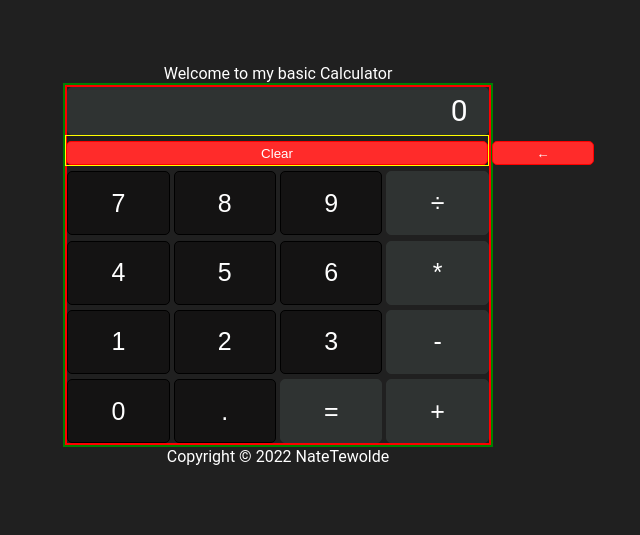
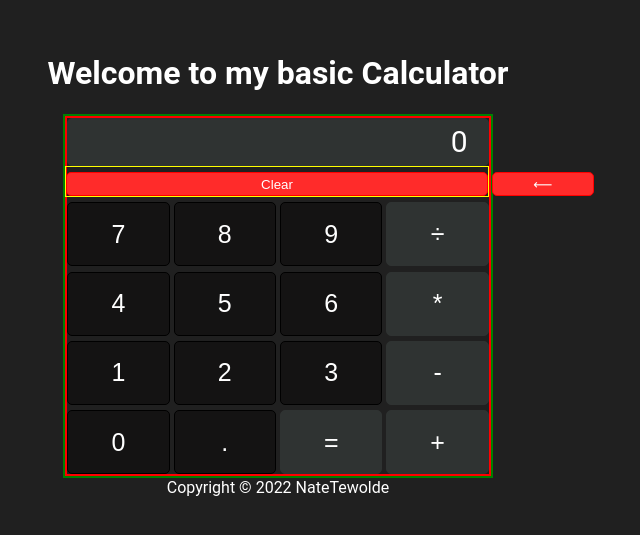
Before and after one commit to NateTewolde/Calculator, a plain HTML site: page index.html in a window 1280 px wide. Shown: the part 135-670 px from the top of the page, without its empty margins (362-1002 px from the left). Drawn offline with Linux system fonts and the light colour scheme.

Commit message:
Use a long arrow for the backspace for better visibility, as well as use he h1 element for the header

```diff
--- a/index.html
+++ b/index.html
@@ -10,13 +10,15 @@
     <script src="./js-file.js" defer></script>
   </head>
   <body>
-    <div class="header">Welcome to my basic Calculator</div>
+    <div class="header">
+      <h1>Welcome to my basic Calculator</h1>
+    </div>
     <div id="container">
       <div class="calculator">
         <div class="display">0</div>
         <div class="red-row">
           <button class="clearBtn">Clear</button>
-          <button class="backspaceBtn">←</button>
+          <button class="backspaceBtn">⟵</button>
         </div>
         <div>
           <button class="digitBtn">7</button>
```
